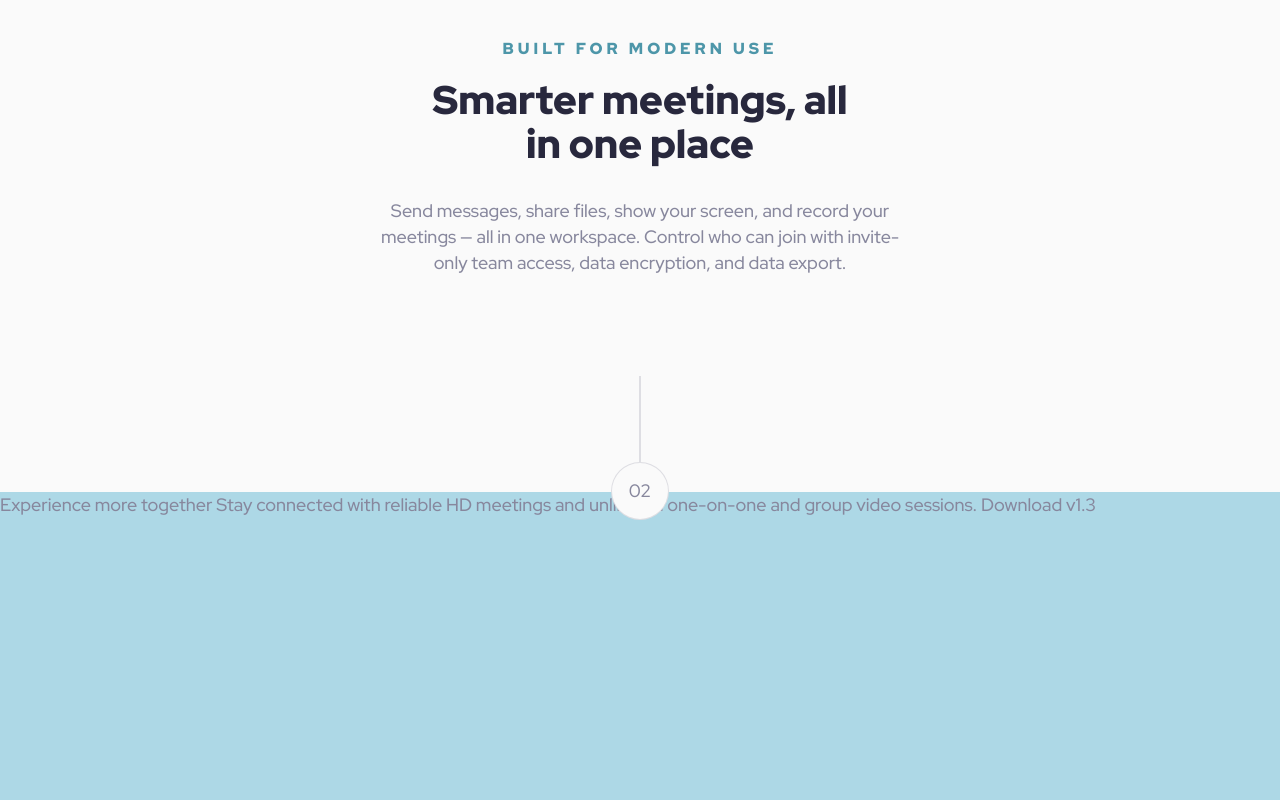
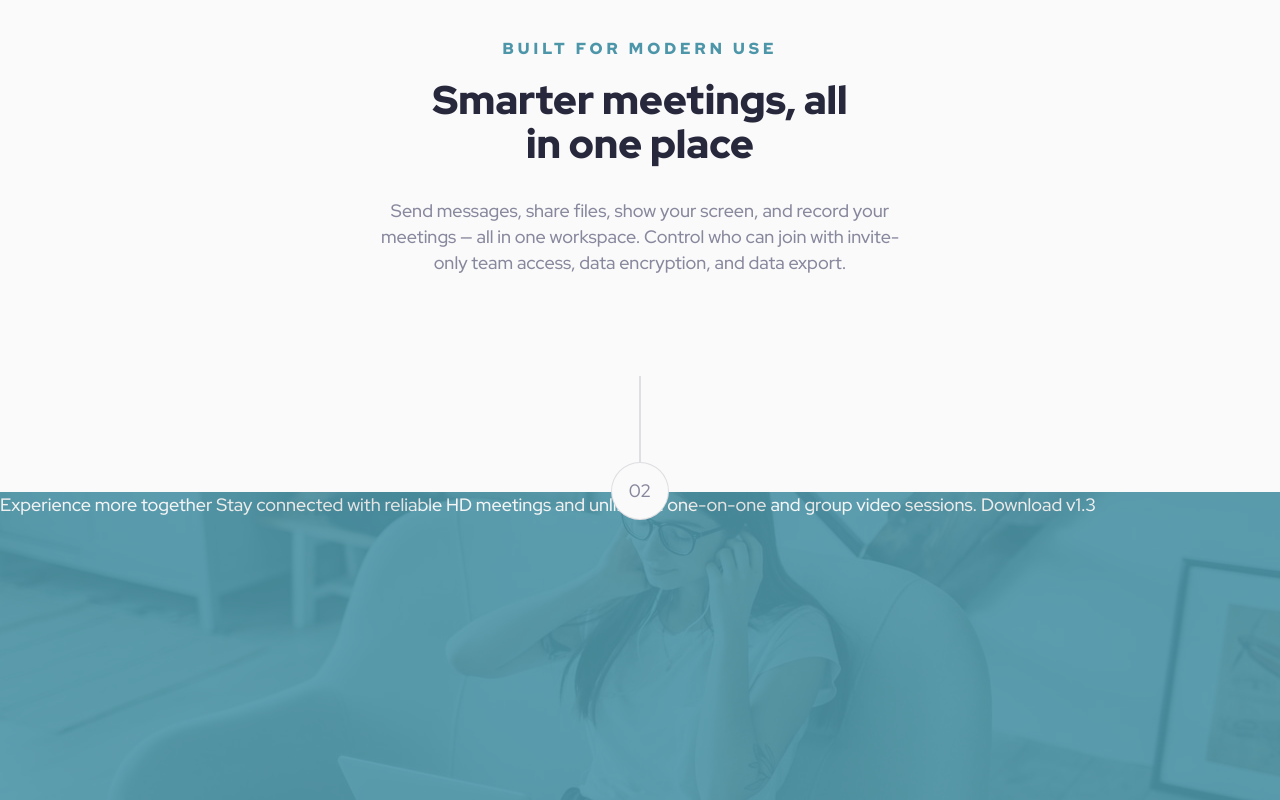
Before and after one commit to aleknovkovski/FEM-meet-landing-page, a plain HTML site: page working/index.html in a window 1280 px wide. Shown: the part 1112-1912 px from the top of the page. Drawn offline with Linux system fonts and the light colour scheme.

Commit message:
Add background image behind blue transparency layer

```diff
--- a/working/index.css
+++ b/working/index.css
@@ -164,9 +164,28 @@ h2 {
 .second-divider {
     position: relative;
     top: 28px; /* Half of the circle size */
+    z-index: 2;
 }
 
 .footer-content {
-    background: lightblue;
+    position: relative;
+    background: rgba(77, 150, 169, 1);
+    background-size: cover;
     height: 308px;
+    color: #FAFAFA;
 }
+
+.footer-content::before {
+    content: ' ';
+    display: block;
+    position: absolute;
+    left: 0;
+    top: 0;
+    width: 100%;
+    height: 100%;
+    opacity: 0.1;
+    background-image: url('./assets/desktop/image-footer.jpg');
+    background-repeat: no-repeat;
+    background-position: 50% 0;
+    background-size: cover;
+}
```
